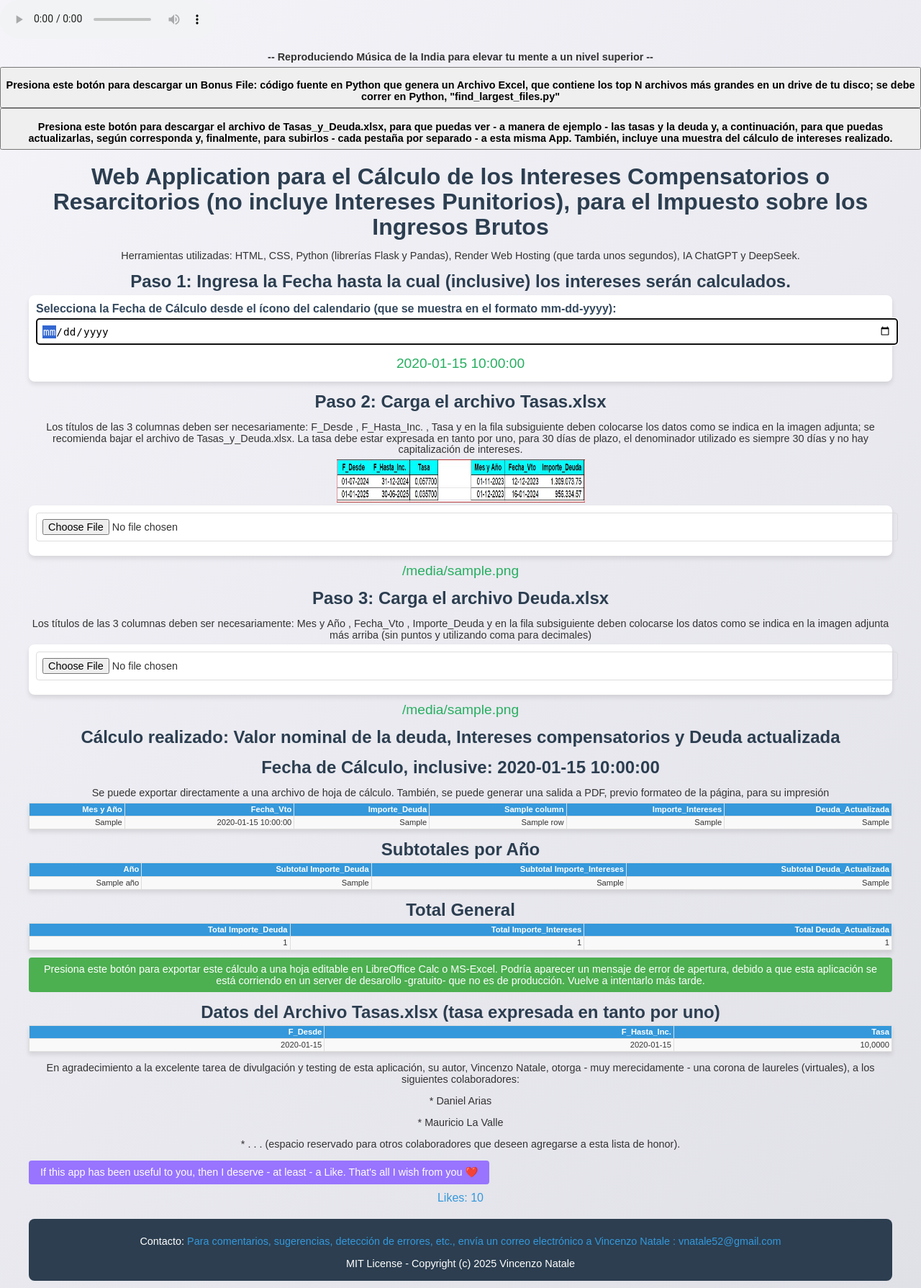
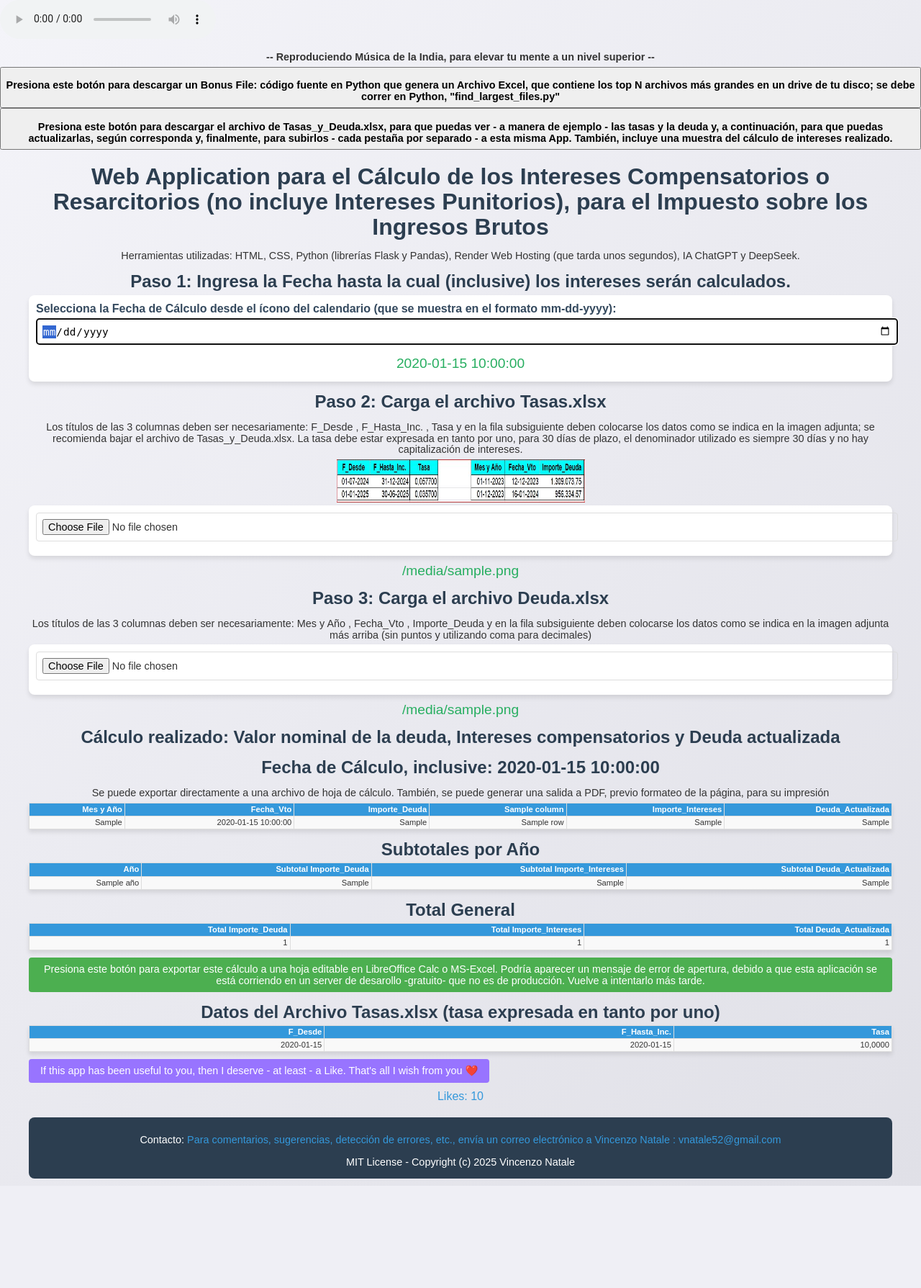
Before and after one commit to vnatale52/calculo_intereses, a Flask app: template templates/index.html in a window 1280 px wide. Shown: the whole page at 72% size. After the commit the page ends 1647 px from the top, so only its background shows below. Run offline with Flask 3, Linux system fonts and the light colour scheme; the template is opened without the code that fills it: most values are stand-ins (such as "Sample title", 1, 10 or a date in 2020); parts of the project's set-up code (start-up, migrations or seed data) failed here and were passed over.

Commit message:
Add files via upload

```diff
--- a/templates/index.html
+++ b/templates/index.html
@@ -13,7 +13,7 @@
          <source src="{{ url_for('static', filename='indian_music.ogg') }}" type="audio/mpeg">
 		 Your browser does not support the audio element.
     </audio>
-          <p> <b> --  Reproduciendo Música de la India para elevar tu mente a un nivel superior -- </b> </p>
+          <p> <b> --  Reproduciendo Música de la India, para elevar tu mente a un nivel superior -- </b> </p>
 
     <button onclick="window.location.href='{{ url_for('download_file_bonus') }}'">
     <p> <b> Presiona este botón para descargar un Bonus File: código fuente en Python que genera un Archivo Excel, que contiene los top N archivos más grandes en un drive de tu disco; se debe correr en Python, "find_largest_files.py" </b> </p>
@@ -148,16 +148,6 @@
             </table>
         {% endif %}
 
-
-        <!-- Honor List -->
-        <div>
-            <p> En agradecimiento a la excelente tarea de divulgación y  testing  de esta aplicación, su autor, Vincenzo Natale, otorga - muy merecidamente - una corona de laureles (virtuales),  a los siguientes colaboradores:  </p>
-            <p> *   Daniel Arias </p>
-            <p> *   Mauricio La Valle </p>
-            <p> *   . . .  (espacio reservado para otros colaboradores que deseen agregarse a esta lista de honor).  </p>
-            <p> </p>
-        </div>
-
         <!-- Like Button -->
         <div>
             <button id="likeButton" onclick="sendLike()">If this app has been useful to you, then I deserve - at least - a Like. That's all I wish from you ❤️</button>
@@ -169,7 +159,6 @@
             <p>Contacto: <a href="mailto:vnatale52@gmail.com">Para comentarios, sugerencias, detección de errores, etc., envía un correo electrónico a Vincenzo Natale : vnatale52@gmail.com</a></p>
             <p>MIT License - Copyright (c) 2025 Vincenzo Natale</p>
         </div>
-
     </div>
 
     <script>
```
